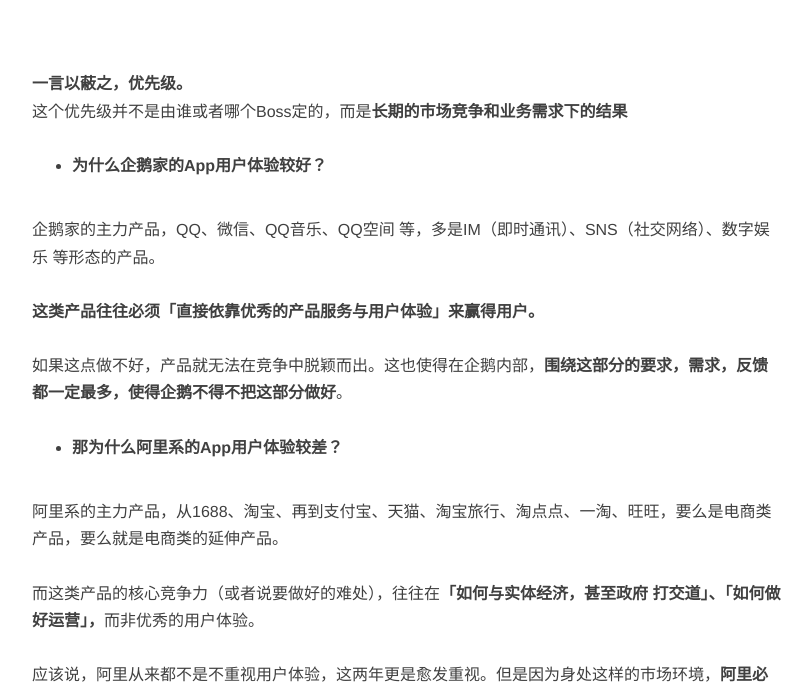
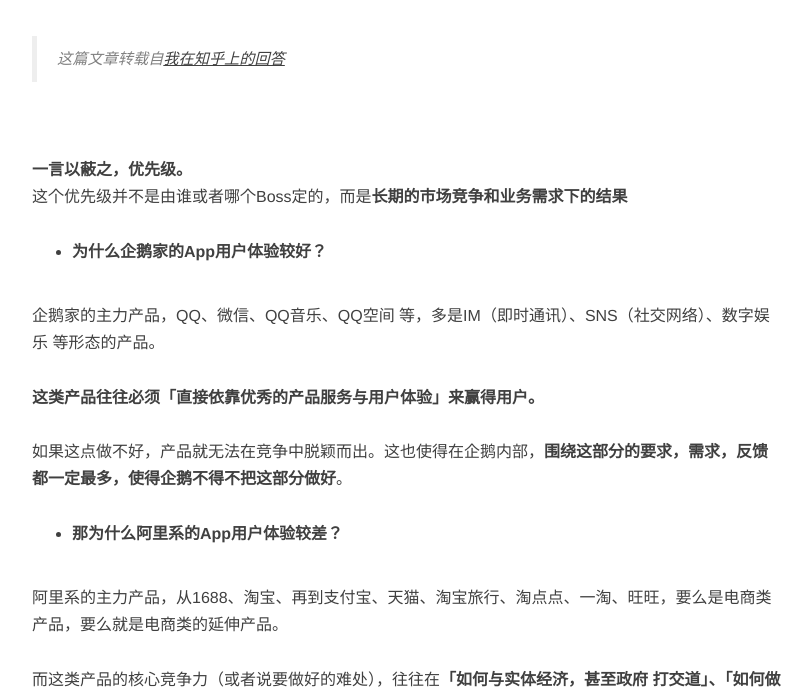
Before and after one commit to zhaohuabing/jekyll_blog_backup, a Jekyll site: the page built from _posts/2014-10-01-why-alibaba-ux-sucks.markdown, in a window 1280 px wide and 900 px high, scrolled down 372 px, cut to the strip 210-900 px from the top of the window. Shown: the whole strip, without its empty margins (233-1045 px from the left). Built offline with Jekyll 4.4.1, drawn with Linux system fonts in a browser that asks for light colours; nearby versions of some CDN libraries; comment, search, counter and statistics services are not loaded.

Commit message:
add zhihu-ref link

```diff
--- a/_posts/2014-08-16-miui6.markdown
+++ b/_posts/2014-08-16-miui6.markdown
@@ -9,6 +9,9 @@
     - MIUI
     - Android
 ---
+
+> 这篇文章转载自[我在知乎上的回答](http://www.zhihu.com/question/24783844/answer/29286896)
+
 
 <div>
 	<p>我想多说几句。</p>
--- a/_posts/2014-09-04-is-pure-android-better.markdown
+++ b/_posts/2014-09-04-is-pure-android-better.markdown
@@ -9,6 +9,9 @@
     - 知乎
     - Android
 ---
+
+> 这篇文章转载自[我在知乎上的回答](http://www.zhihu.com/question/25104721/answer/30108886)
+
 
 <p>哎呀～不要站队嘛。其实这是一个很有意思的题目，让我们一点点来看
     <br>
--- a/_posts/2014-10-01-why-alibaba-ux-sucks.markdown
+++ b/_posts/2014-10-01-why-alibaba-ux-sucks.markdown
@@ -9,6 +9,9 @@
     - 知乎
     - 阿里巴巴
 ---
+
+> 这篇文章转载自[我在知乎上的回答](http://www.zhihu.com/question/25657351/answer/31278511)
+
 
 <div >
     <br>
--- a/_posts/2014-11-20-responsive-web-design.markdown
+++ b/_posts/2014-11-20-responsive-web-design.markdown
@@ -8,6 +8,9 @@
     - 知乎
     - 前端
 ---
+
+> 这篇文章转载自[我在知乎上的回答](http://www.zhihu.com/question/25836425/answer/31564174)
+
 
 <div>
 	<p>
--- a/_posts/2015-03-10-apple-event-2015.markdown
+++ b/_posts/2015-03-10-apple-event-2015.markdown
@@ -13,8 +13,10 @@
     - 职业病
 ---
 
+> 这篇文章转载自[我在知乎上的回答](http://www.zhihu.com/question/28617408/answer/41626694)
+
+
 <div>
-    <p>这篇文章转载于<a href="http://www.zhihu.com/question/28617408/answer/41626694">我在知乎上的回答</a>。</p>
     <blockquote>一个 gay，一个 gay-like ，带着 Apple 向着<b>新式奢侈品</b>的方向飞去了。</blockquote>
     <br>无论是 Apple Watch ，还是 new MacBook，这次发布会都象征着 Apple 更明显的转型。
     <br>
```
